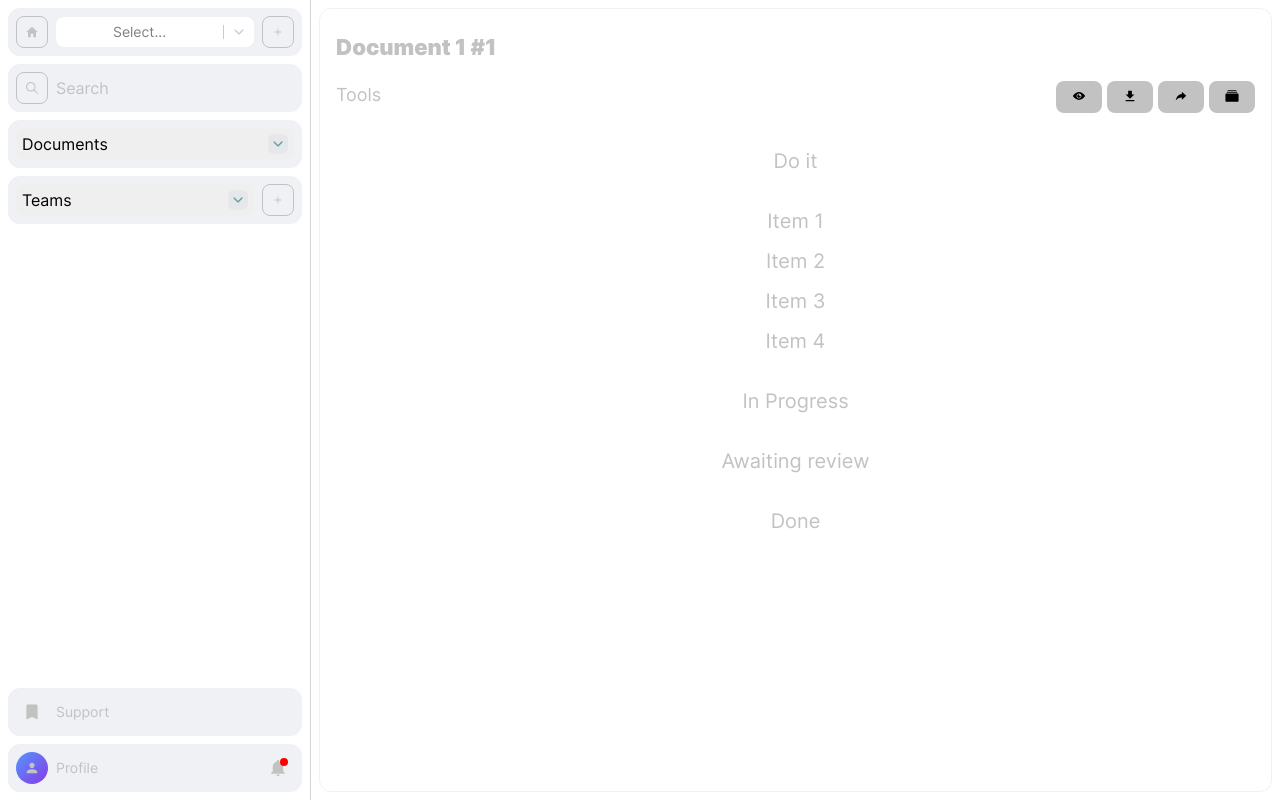
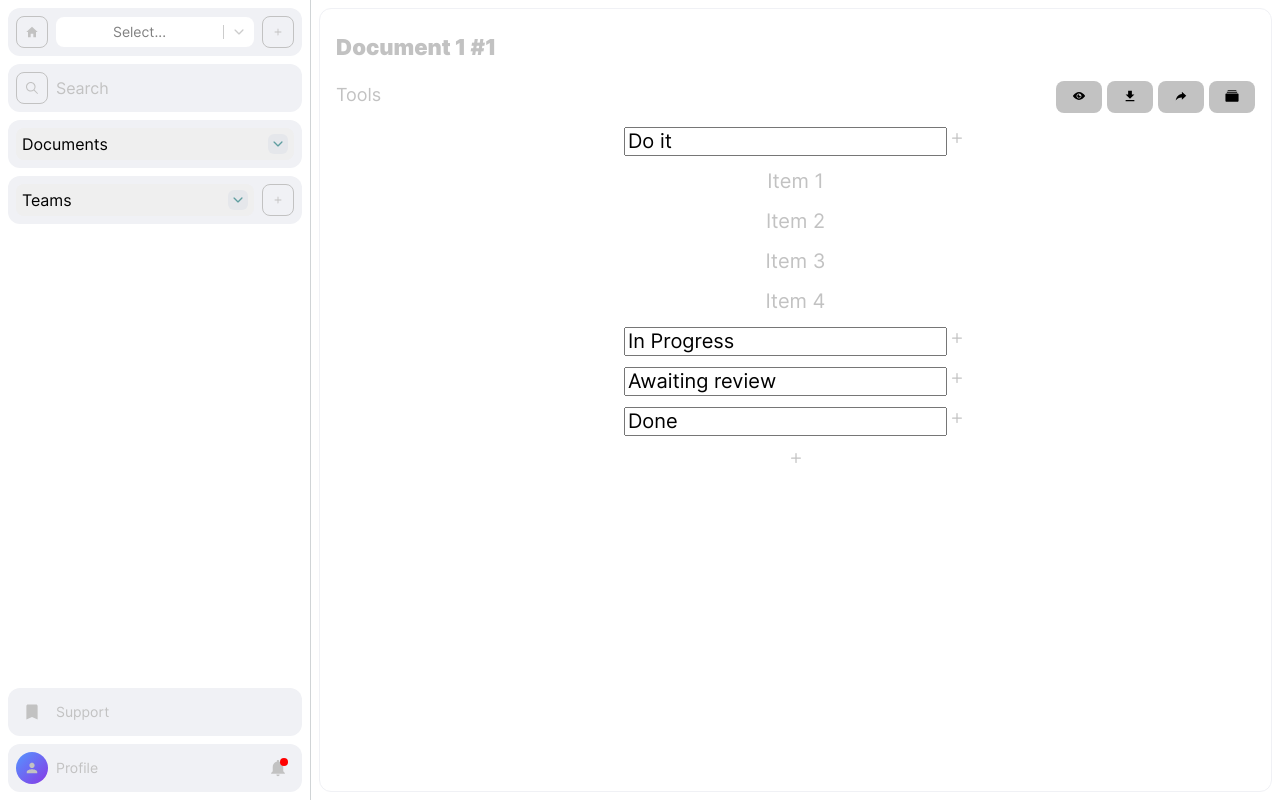
Before and after one commit to entools/tools.interface, a React (Vite) app: page /projects/1/documents/1 in a window 1280 px wide. Built offline with nearby package versions, Linux system fonts and the light colour scheme.

Commit message:
fix: document-page

```diff
--- a/src/pages/document-page/document-page.tsx
+++ b/src/pages/document-page/document-page.tsx
@@ -9,9 +9,10 @@ import { HTML5Backend } from 'react-dnd-html5-backend';
 import classNames from 'classnames';
 import {
   IoIosAlbums,
-  // IoIosAdd,
+  IoIosAdd,
   IoMdShareAlt, IoMdDownload, IoIosEye,
 } from 'react-icons/io';
+
 import style from './document-page.module.css';
 import '.app.css';
 
@@ -182,7 +183,8 @@ function Column({ children, className, title }: any) {
       className={className}
       style={{ backgroundColor: getBackgroundColor() }}
     >
-      <p>{title}</p>
+      <input value={title} />
+      <IoIosAdd />
       {children}
     </div>
   );
@@ -283,6 +285,7 @@ export default function DocumentPage() {
             <Column title={DONE} className="column done-column">
               {returnItemsForColumn(DONE)}
             </Column>
+            <IoIosAdd />
           </DndProvider>
         </div>
         {history && (
```
Also changed, not shown: src/pages/document-page/.app.css.
